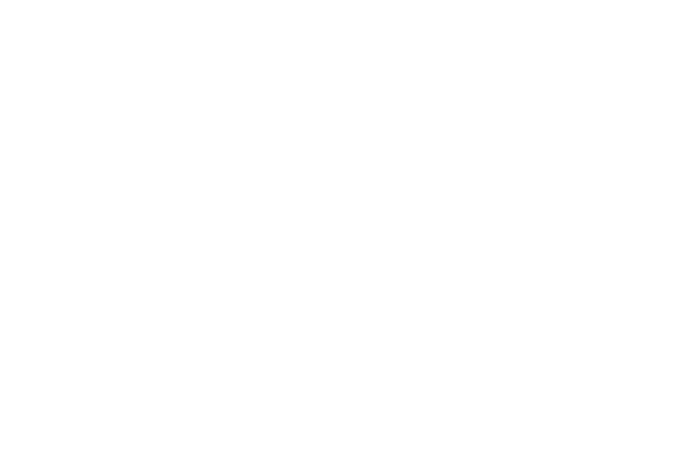
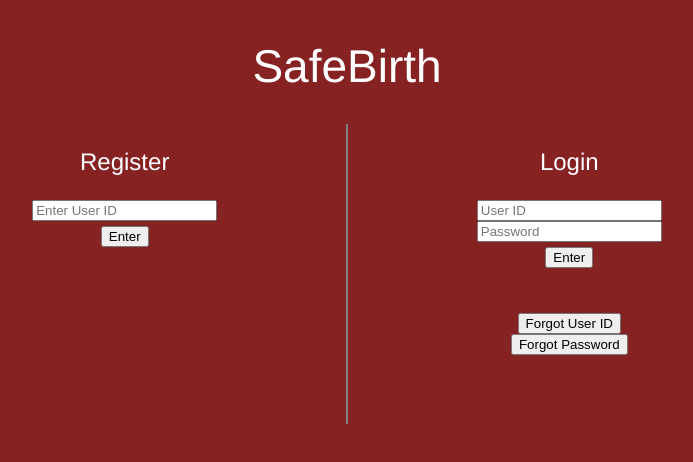
Before and after one commit to saimehta/safeBirth-webApp, a plain HTML site: page index.html in a window 1280 px wide. Shown: the whole page, without its empty margins (293-986 px from the left). Drawn offline with Linux system fonts and the light colour scheme.

Commit message:
Create homepage and begin next page

```diff
--- a/index.html
+++ b/index.html
@@ -7,11 +7,55 @@
 </head>
 
 <body>
-	<!-- Header -->
-	<!-- Main Content -->
+	<header>
+		<div class="page_title">
+			<h1>SafeBirth</h1>
+		</div>
+	</header>
 	<main>
+		<div class="main_content">
+			<div id="register">
+				<div class="section_title">
+					<h3>Register</h3>
+				</div>
+				<div class="form_submission">
+					<div class="text_box">
+						<input type="text" placeholder="Enter User ID">
+					</div>
+					<div class="enter_button">
+						<button type="submit">Enter</button>
+					</div>
+				</div>
+			</div>
+			<div id="vertical_line"></div>
+			<div id="login">
+				<div class="section_title">
+					<h3>Login</h3>
+				</div>
+				<div class="form_submission">
+					<div class="user_input">
+						<div class="text_box">
+							<input type="text" placeholder="User ID">
+						</div>
+						<div class="text_box">
+							<input type="text" placeholder="Password">
+						</div>
+						<div class="enter_button">
+							<button type="submit">Enter</button>
+						</div>
+					</div>
+					<div id="forgot_info">
+						<div class="action_button" id="forgot_id">
+							<button type="submit">Forgot User ID</button>
+						</div>
+						<div class="action_button" id="forgot_password">
+							<button type="submit">Forgot Password</button>
+						</div>
+					</div>
+				</div>
+			</div>
+		</div>
 	</main>
-	<!-- End Main Content -->
-	<!-- Footer -->
+	<footer></footer>
 </body>
 </html>
--- a/styles.css
+++ b/styles.css
@@ -1,2 +1,83 @@
 @charset "UTF-8";
 /* CSS Document */
+body {
+    background-color: #862222;
+    font-family: helvetica;
+    color: white;
+}
+
+header {
+    display: flex;
+    justify-content: center;
+}
+h1 {
+    font-size: 46px;
+    font-family: helvetica;
+    font-weight: lighter;
+}
+
+h3 {
+    font-size: 24px;
+    font-family: helvetica;
+    font-weight: lighter;
+}
+
+input {
+    display: flex;
+    justify-content: center;
+}
+
+main {
+    display: flex;
+    justify-content: center;
+}
+
+button {
+    display: flex;
+    justify-content: center;
+}
+
+/* Classes */
+.main_content {
+    display: flex;
+    justify-content: space-around;
+    height: 300px;
+    width: 60%;
+}
+
+.section_title {
+    display: flex;
+    justify-content: center;
+}
+
+.text_box {
+    display: flex;
+    justify-content: center;
+}
+
+.enter_button {
+    display: flex;
+    justify-content: center;
+    padding: 5px 0px;
+}
+
+.action_button {
+    display: flex;
+    justify-content: center;
+}
+
+/* IDs */
+#register {
+}
+
+#login {
+}
+
+#vertical_line {
+    background-color: gray;
+    width: 2px;
+}
+
+#forgot_info {
+    padding: 40px 0px;
+}
```
Also changed, not shown: register.html (added, +11 -0 lines).
